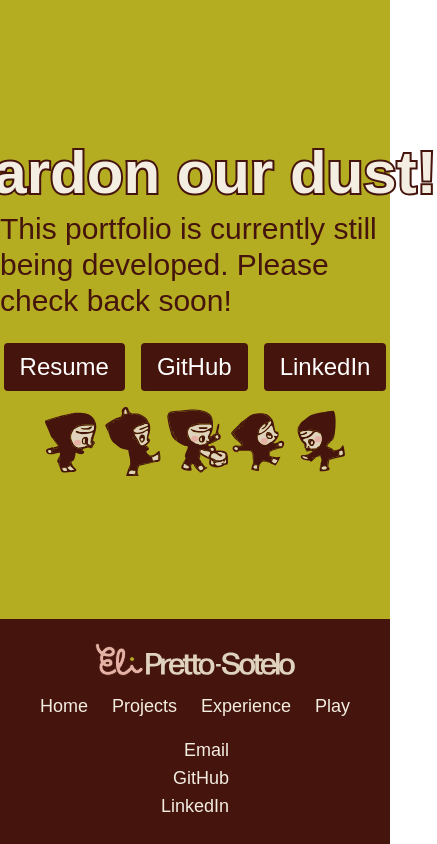
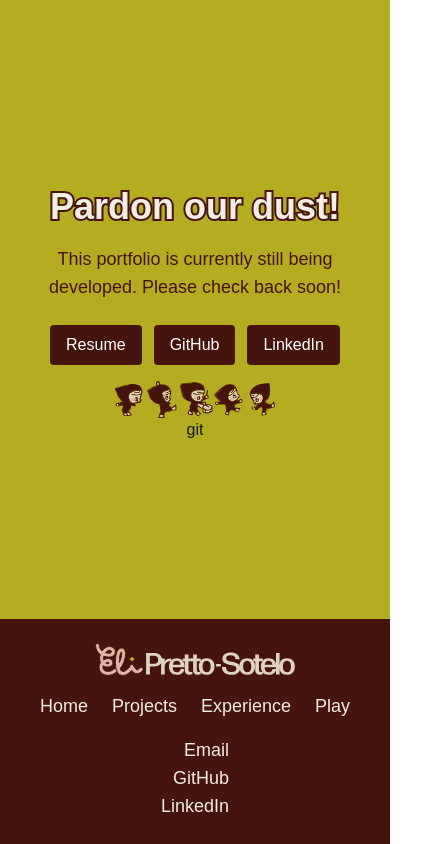
Before and after one commit to elizabethprettosotelo/portv2, a Next.js app: page / in a window 390 px wide. Shown: the whole page, 437 px wide, since content can reach past the window. Built offline with nearby package versions, Linux system fonts and the light colour scheme; a web font is replaced by a local one.

Commit message:
under construction page a little more responsive!

```diff
--- a/app/components/wip.tsx
+++ b/app/components/wip.tsx
@@ -7,10 +7,10 @@ export default function UnderConstruction() {
 
   return (
     <div className="min-h-screen flex flex-col bg-[#B5AD21]">
-      <div className="flex-1 flex flex-col items-center justify-center w-full">
+      <div className="flex-1 flex flex-col items-center justify-center w-full px-4">
         <div className="relative mb-2 flex items-center justify-center" style={{ height: "60px" }}>
           <h1
-            className="absolute inset-0 flex items-center justify-center text-6xl text-[#F3EDE2] font-bold font-formadjr whitespace-nowrap"
+            className="absolute inset-0 flex items-center justify-center text-4xl sm:text-6xl text-[#F3EDE2] font-bold font-formadjr whitespace-nowrap"
             style={{
               WebkitTextStroke: "4px #45140C",
               zIndex: 1,
@@ -19,7 +19,7 @@ export default function UnderConstruction() {
             Pardon our dust!
           </h1>
           <h1
-            className="absolute inset-0 flex items-center justify-center text-6xl text-[#F3EDE2] font-bold font-formadjr whitespace-nowrap"
+            className="absolute inset-0 flex items-center justify-center text-4xl sm:text-6xl text-[#F3EDE2] font-bold font-formadjr whitespace-nowrap"
             style={{
               zIndex: 2,
             }}
@@ -27,15 +27,15 @@ export default function UnderConstruction() {
             Pardon our dust!
           </h1>
         </div>
-        <p className="text-3xl mb-6 text-[#45140C] font-medium font-inter">This portfolio is currently still being developed.
+        <p className="text-lg sm:text-3xl mb-6 text-[#45140C] font-medium font-inter text-center">This portfolio is currently still being developed.
           Please check back soon!</p>
         <div className="flex flex-col items-center">
-          <div className="flex gap-4 mb-4">
+          <div className="flex gap-3 mb-4 flex-wrap justify-center">
             <a
               href="/resume.pdf"
               target="_blank"
               rel="noopener noreferrer"
-              className="text-2xl px-4 py-2 bg-[#45140C] text-white rounded hover:text-[#E5B1A4] transition font-formadjr font-medium"
+              className="text-base sm:text-2xl px-4 py-2 bg-[#45140C] text-white rounded hover:text-[#E5B1A4] transition font-formadjr font-medium"
             >
               Resume
             </a>
@@ -43,7 +43,7 @@ export default function UnderConstruction() {
               href="https://github.com/elizabethprettosotelo"
               target="_blank"
               rel="noopener noreferrer"
-              className="text-2xl px-4 py-2 bg-[#45140C] text-white rounded hover:text-[#E5B1A4] transition font-formadjr font-medium"
+              className="text-base sm:text-2xl px-4 py-2 bg-[#45140C] text-white rounded hover:text-[#E5B1A4] transition font-formadjr font-medium"
             >
               GitHub
             </a>
@@ -51,12 +51,12 @@ export default function UnderConstruction() {
               href="https://www.linkedin.com/in/elizabeth-pretto-sotelo/"
               target="_blank"
               rel="noopener noreferrer"
-              className="text-2xl px-4 py-2 bg-[#45140C] text-white rounded hover:text-[#E5B1A4] transition font-formadjr font-medium"
+              className="text-base sm:text-2xl px-4 py-2 bg-[#45140C] text-white rounded hover:text-[#E5B1A4] transition font-formadjr font-medium"
             >
               LinkedIn
             </a>
           </div>
-          <Image src="/littleguys.svg" alt="alt" width={300} height={300} />
+          <Image src="/littleguys.svg" alt="alt" width={300} height={300} className="w-40 sm:w-75 h-auto" />git
         </div>
       </div>
       <Footer />
```
